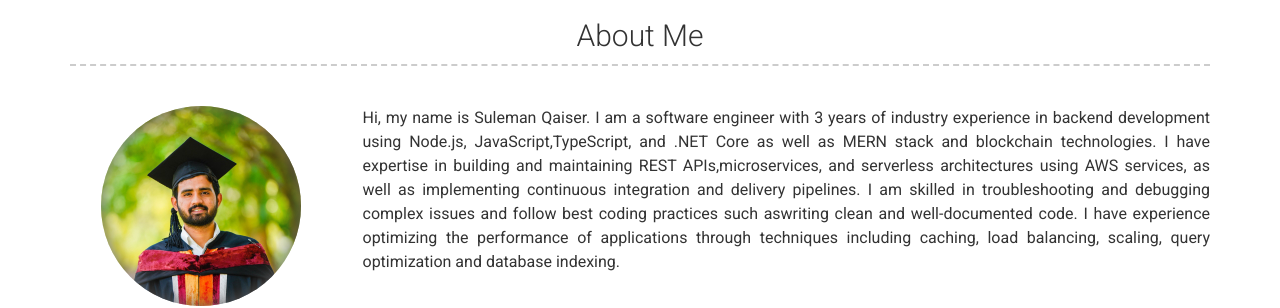
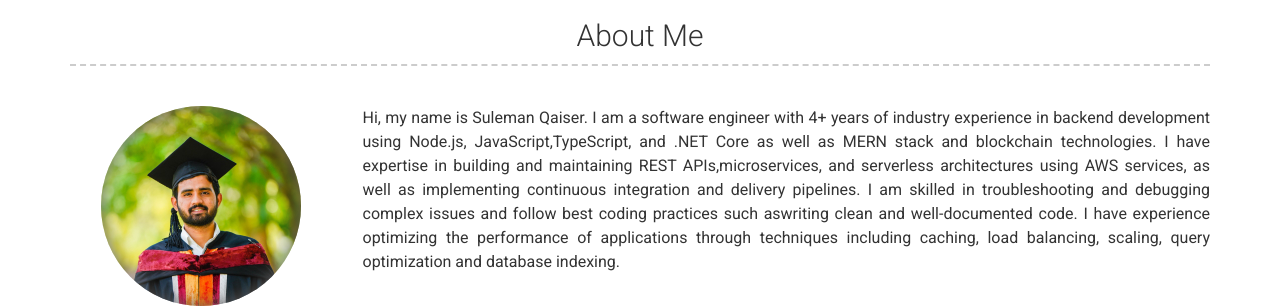
Before and after one commit to sulemanqaiser97/sulemanqaiser97.github.io, a Jekyll site: the page built from index.md, in a window 1280 px wide and 900 px high. Shown: the part 173-481 px from the top of the window. Built offline with Jekyll 4.4.1, drawn with Linux system fonts in a browser that asks for light colours; nearby versions of some CDN libraries.

Commit message:
chore: updated description

```diff
--- a/_config.yml
+++ b/_config.yml
@@ -21,7 +21,7 @@ linkedin_username: sulemanqaiser97
 # about_title: About Me (Use this to override about section title)
 about_profile_image: images/profile.png
 about_content: | # this will include new lines to allow paragraphs
-  Hi, my name is Suleman Qaiser. I am a software engineer with 3 years of industry experience in backend development using Node.js, JavaScript,TypeScript, and .NET Core as well as MERN stack and blockchain technologies. I have expertise in building and maintaining REST APIs,microservices, and serverless architectures using AWS services, as well as implementing continuous integration and delivery pipelines. I am skilled in troubleshooting and debugging complex issues and follow best coding practices such aswriting clean and well-documented code. I have experience optimizing the performance of applications through techniques including caching, load balancing, scaling, query optimization and database indexing.
+  Hi, my name is Suleman Qaiser. I am a software engineer with 4+ years of industry experience in backend development using Node.js, JavaScript,TypeScript, and .NET Core as well as MERN stack and blockchain technologies. I have expertise in building and maintaining REST APIs,microservices, and serverless architectures using AWS services, as well as implementing continuous integration and delivery pipelines. I am skilled in troubleshooting and debugging complex issues and follow best coding practices such aswriting clean and well-documented code. I have experience optimizing the performance of applications through techniques including caching, load balancing, scaling, query optimization and database indexing.
 
 content:
   - title: Experience
```
